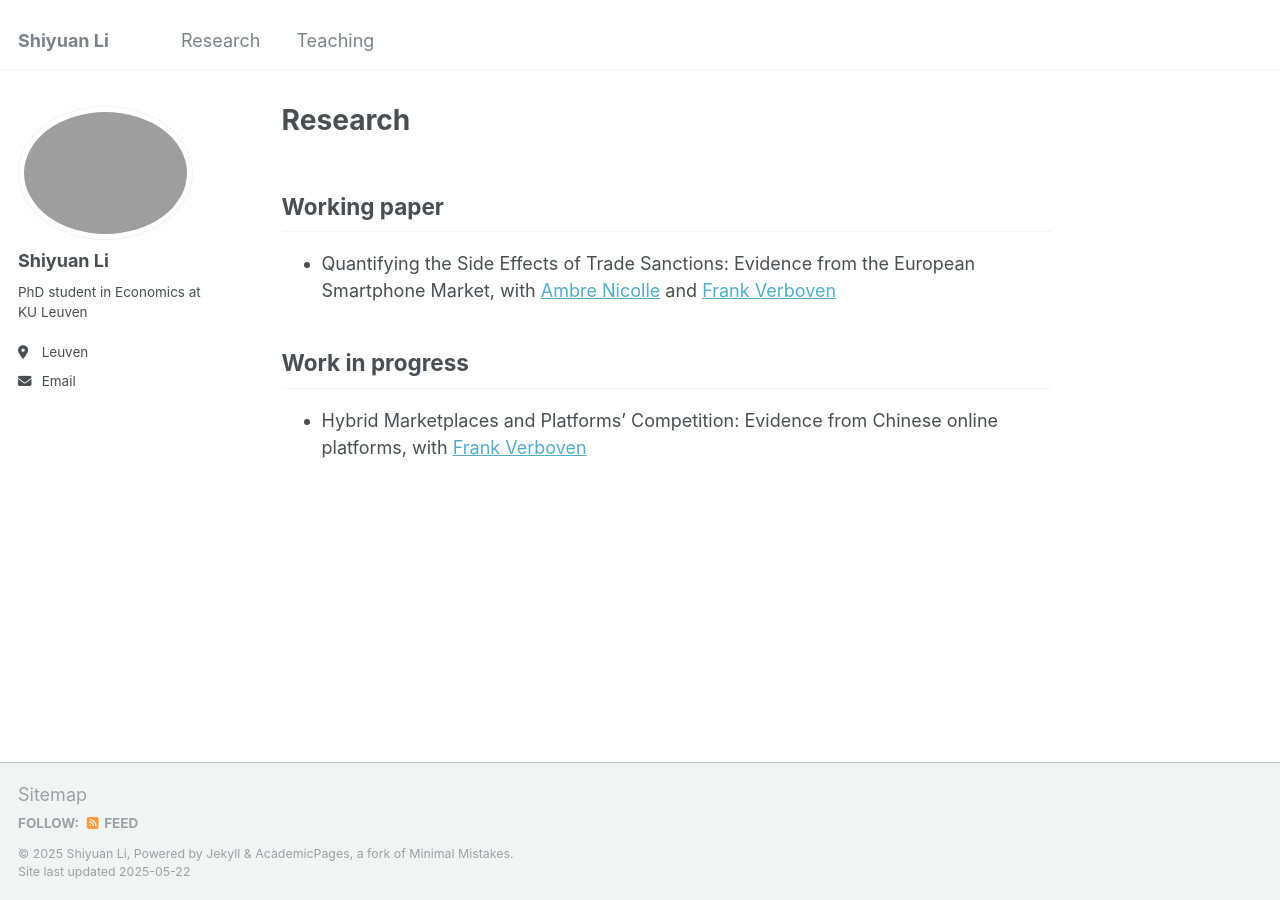
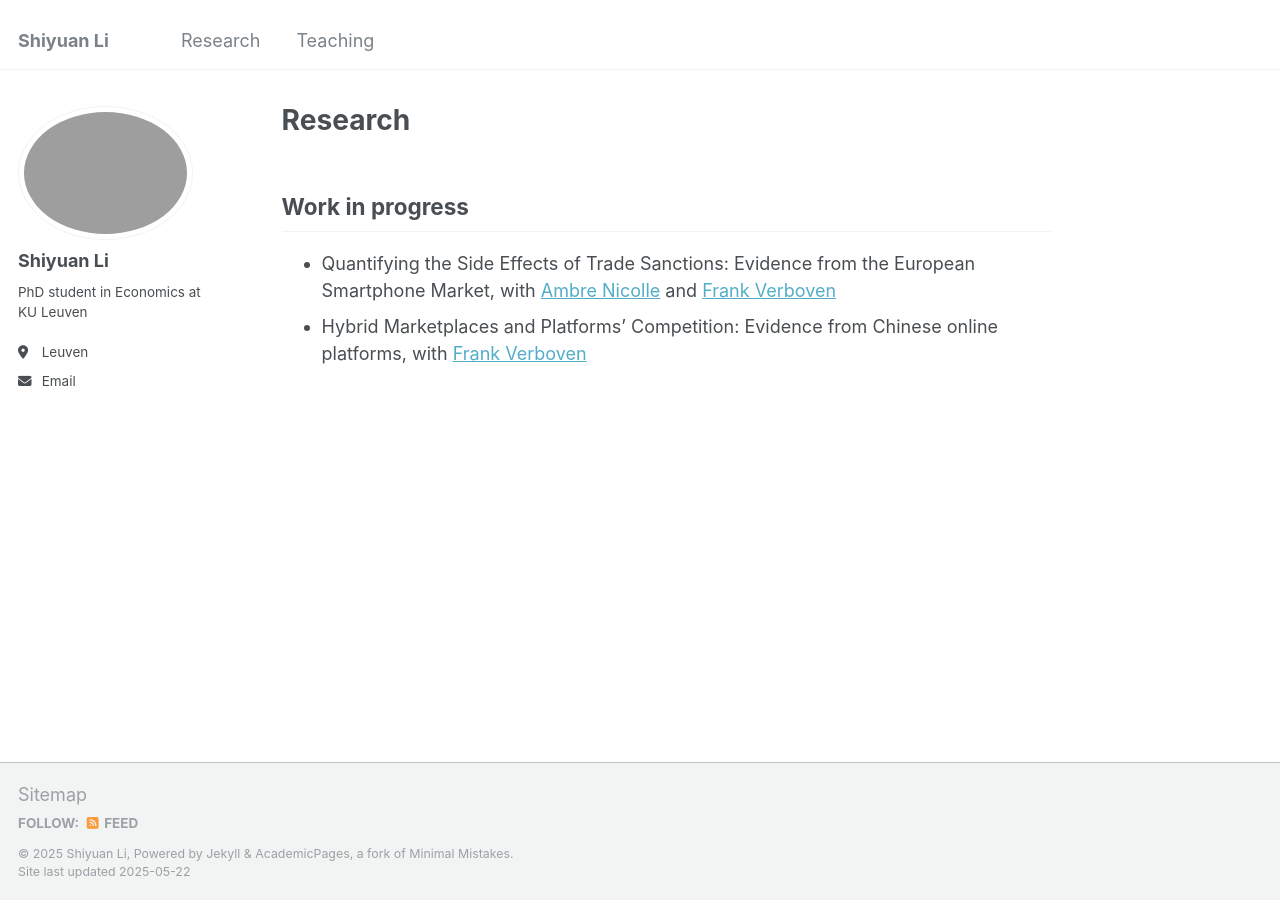
Before and after one commit to ShiyuanLi1/shiyuanli1.github.io, a Jekyll site: the page built from _pages/research.md, in a window 1280 px wide. Built offline with Jekyll 4.4.1, drawn with Linux system fonts in a browser that asks for light colours.

Commit message:
Update research.md

```diff
--- a/_pages/research.md
+++ b/_pages/research.md
@@ -3,12 +3,8 @@ permalink: /research/
 title: "Research"
 ---
 
-## Working paper
-
+## Work in progress
 * Quantifying the Side Effects of Trade Sanctions: Evidence from the European Smartphone Market,
    with [Ambre Nicolle](https://ambrenicolle.com/) and [Frank Verboven](https://sites.google.com/site/frankverbo/home)
-
-## Work in progress
-
 * Hybrid Marketplaces and Platforms’ Competition: Evidence from Chinese online platforms,
   with [Frank Verboven](https://sites.google.com/site/frankverbo/home)
```
